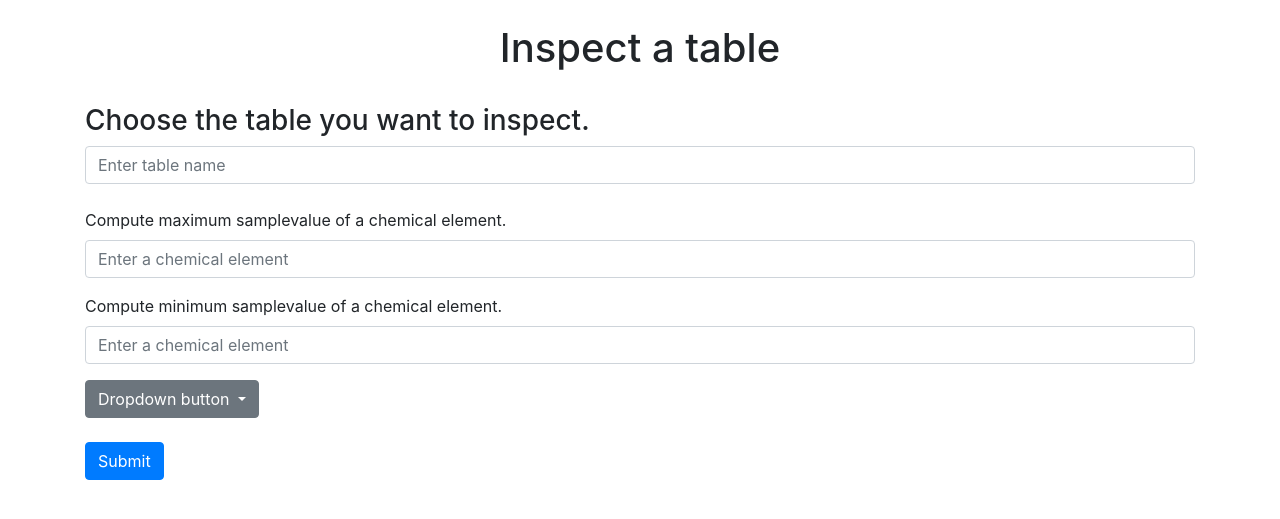
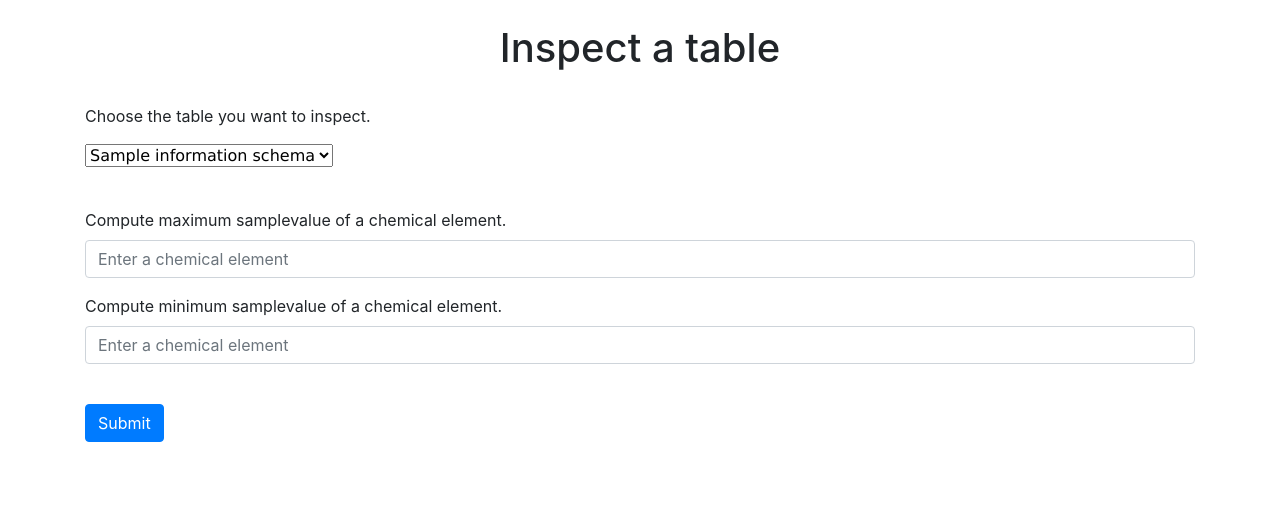
Before and after one commit to hxk874/DIS-project-2023, a Flask app: page /query in a window 1280 px wide. Shown: the part 56-575 px from the top of the page. Run offline with Flask 3, Linux system fonts and the light colour scheme; a database or web service that is not in the repository returns one stand-in record (values such as "Sample title"); some libraries are stand-ins or nearby versions.

Commit message:
query update

```diff
--- a/website/templates/base.html
+++ b/website/templates/base.html
@@ -37,7 +37,7 @@
     </button>
     <div class="collapse navbar-collapse" id="navbar">
       <div class="navbar-nav">
-        <a class="nav-item nav-link" id="info" href="/info">Info</a>
+        <a class="nav-item nav-link" id="info" href="/">Info</a>
         <a class="nav-item nav-link" id="upload" href="/upload">Upload</a>
         <a class="nav-item nav-link" id="query" href="/query">Query</a>
         <a class="nav-item nav-link" id="logout" href="/logout">Logout</a>
--- a/website/templates/query.html
+++ b/website/templates/query.html
@@ -2,14 +2,14 @@
 <br />
 <h1 align="center">Inspect a table</h1>
     <br/>
-    <h3> Choose the table you want to inspect. </h3>
-    <form method = "POST" enctype="multipart/form-data" action = "/">
-        <input
-          type="text"
-          class="form-control"
-          id="tableName"
-          name="tableName"
-          placeholder="Enter table name" />
+    <p> Choose the table you want to inspect. </p>
+    <p style="font-family:verdana">
+      <SELECT name="tablename" style="font-family:verdana">
+      {% for t in tablelist %}
+        <OPTION value={{t[0]}}>{{t[0]}}</OPTION>
+      {% endfor %}
+      </SELECT>
+      </p>
     <br/>
       <div class="form-group">
         <label for="chemElm1"> Compute maximum samplevalue of a chemical element. </label>
@@ -29,18 +29,6 @@
           name="chemElm2"
           placeholder="Enter a chemical element" />
       </div>
-
-      <div class="dropdown">
-        <button class="btn btn-secondary dropdown-toggle" type="button" data-bs-toggle="dropdown" aria-expanded="false">
-          Dropdown button
-        </button>
-        <ul class="dropdown-menu">
-          <li><a class="dropdown-item" href="#">Action</a></li>
-          <li><a class="dropdown-item" href="#">Another action</a></li>
-          <li><a class="dropdown-item" href="#">Something else here</a></li>
-        </ul>
-      </div>
-
       <br />
       <button type="submit" class="btn btn-primary">Submit</button>
     </form>
--- a/website/views.py
+++ b/website/views.py
@@ -16,7 +16,7 @@ views = Blueprint('views', __name__)
 placement = 'website/'+str(UPLOAD_FOLDER)
 cols = ['UNIQUE_ID','TECTONIC SETTING', 'LOCATION', 'ROCK NAME','MATERIAL','ROCK TYPE', 'SIO2(WT%)', 'AL2O3(WT%)', 'CAO(WT%)', 'NA2O(WT%)', 'K2O(WT%)', 'FEO(WT%)', 'FE2O3(WT%)', 'FEOT(WT%)', 'MGO(WT%)', 'MNO(WT%)', 'P2O5(WT%)', 'LOI(WT%)']
 
-@views.route("/info", methods=['GET'])
+@views.route("/", methods=['GET'])
 def info():
 	return render_template("info.html")
 
@@ -113,5 +113,8 @@ def showData():
 
 @views.route("/query", methods=['GET'])
 def query():
+	cur.execute('SELECT table_name FROM information_schema.tables WHERE table_schema = \'public\';')
+	conn.commit()
+	tablelist = cur.fetchall()
 
-	return render_template("query.html")
+	return render_template("query.html", tablelist=tablelist)
```
Also changed, not shown: website/testing_functions.py (+8 -2 lines).
